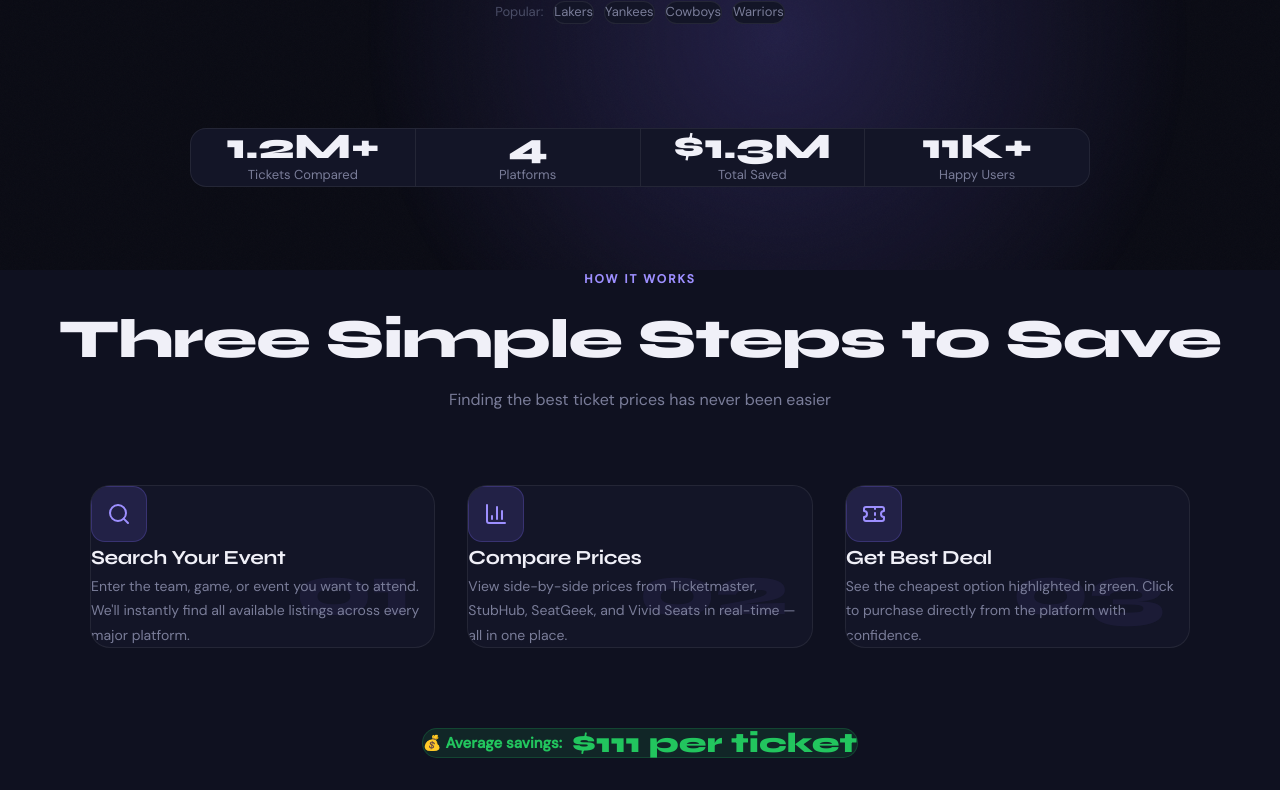
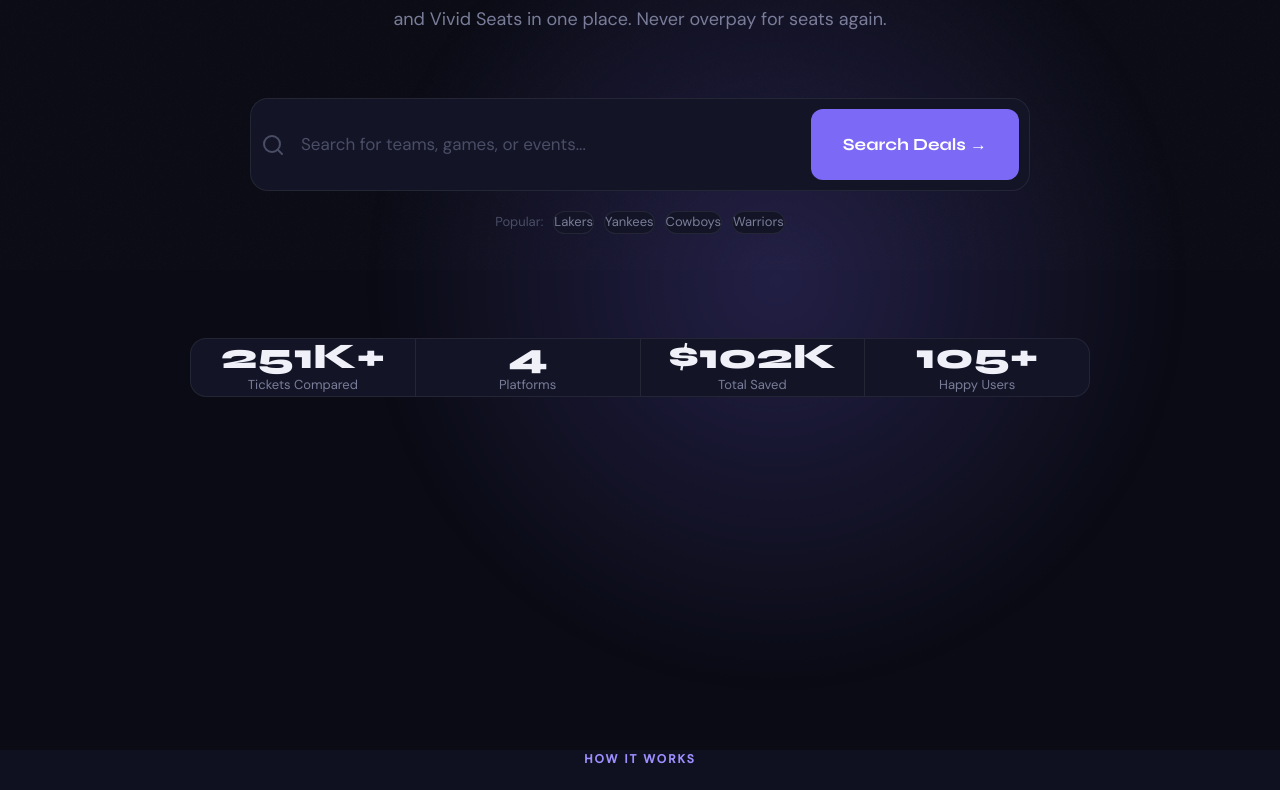
Before and after one commit to falihfaizal95/SeatScout, a Next.js app: page / in a window 1280 px wide. Shown: the part 530-1320 px from the top of the page. Built offline with nearby package versions, Linux system fonts and the light colour scheme; no server answers.

Commit message:
Slow counters to every 5s, extend hero section height to 160vh

```diff
--- a/app/(main)/page.tsx
+++ b/app/(main)/page.tsx
@@ -42,7 +42,7 @@ export default async function HomePage() {
     <div className="w-full">
 
       {/* ── Hero ─────────────────────────────────────────────────────── */}
-      <section className="relative flex min-h-screen flex-col items-center justify-center overflow-hidden pb-[100px] pt-[140px] text-center">
+      <section className="relative flex flex-col items-center justify-center overflow-hidden text-center" style={{ minHeight: "160vh", paddingTop: "140px", paddingBottom: "200px" }}>
 
         {/* Animated purple orb */}
         <div
@@ -84,11 +84,11 @@ export default async function HomePage() {
               >
                 <div className="font-syne mb-1.5 text-[36px] font-[800] leading-none text-[var(--text-1)]">
                   {stat.label === "Total Saved" ? (
-                    <RollingCounter start={100_000} incrementMin={10_000} incrementMax={15_000} intervalMs={60} prefix="$" />
+                    <RollingCounter start={100_000} incrementMin={500} incrementMax={2_000} intervalMs={5000} prefix="$" />
                   ) : stat.label === "Happy Users" ? (
-                    <RollingCounter start={100} incrementMin={50} incrementMax={200} intervalMs={60} suffix="+" />
+                    <RollingCounter start={100} incrementMin={1} incrementMax={5} intervalMs={5000} suffix="+" />
                   ) : stat.label === "Tickets Compared" ? (
-                    <RollingCounter start={250_000} incrementMin={8_000} incrementMax={14_000} intervalMs={60} suffix="+" />
+                    <RollingCounter start={250_000} incrementMin={500} incrementMax={2_000} intervalMs={5000} suffix="+" />
                   ) : stat.value}
                 </div>
                 <div className="text-[13px] text-[var(--text-2)]">{stat.label}</div>
--- a/components/ui/RollingCounter.tsx
+++ b/components/ui/RollingCounter.tsx
@@ -21,7 +21,7 @@ export default function RollingCounter({
   start,
   incrementMin,
   incrementMax,
-  intervalMs = 60,
+  intervalMs = 5000,
   prefix = "",
   suffix = "",
   formatValue,
--- a/components/ui/RollingSavings.tsx
+++ b/components/ui/RollingSavings.tsx
@@ -1,35 +1,18 @@
 "use client";
-import { useState, useEffect, useRef } from "react";
-
-function randomTarget() {
-  return Math.floor(Math.random() * (200 - 30 + 1)) + 30;
-}
+import { useState, useEffect } from "react";
 
 export default function RollingSavings() {
   const [display, setDisplay] = useState(47);
-  const target = useRef(randomTarget());
-  const current = useRef(47);
 
   useEffect(() => {
-    const tick = setInterval(() => {
-      const cur = current.current;
-      const tgt = target.current;
-
-      if (cur === tgt) {
-        // Reached target — pause then pick a new one
-        setTimeout(() => {
-          target.current = randomTarget();
-        }, 800);
-        return;
-      }
-
-      // Step toward target by 1
-      const next = cur < tgt ? cur + 1 : cur - 1;
-      current.current = next;
-      setDisplay(next);
-    }, 30); // ~33 steps/sec — fast enough to look like rolling digits
-
-    return () => clearInterval(tick);
+    const interval = setInterval(() => {
+      setDisplay((prev) => {
+        const bump = Math.floor(Math.random() * 3) + 1; // +1, +2, or +3
+        const next = prev + bump;
+        return next > 200 ? 30 : next; // reset to $30 after hitting $200
+      });
+    }, 5000);
+    return () => clearInterval(interval);
   }, []);
 
   return (
```
